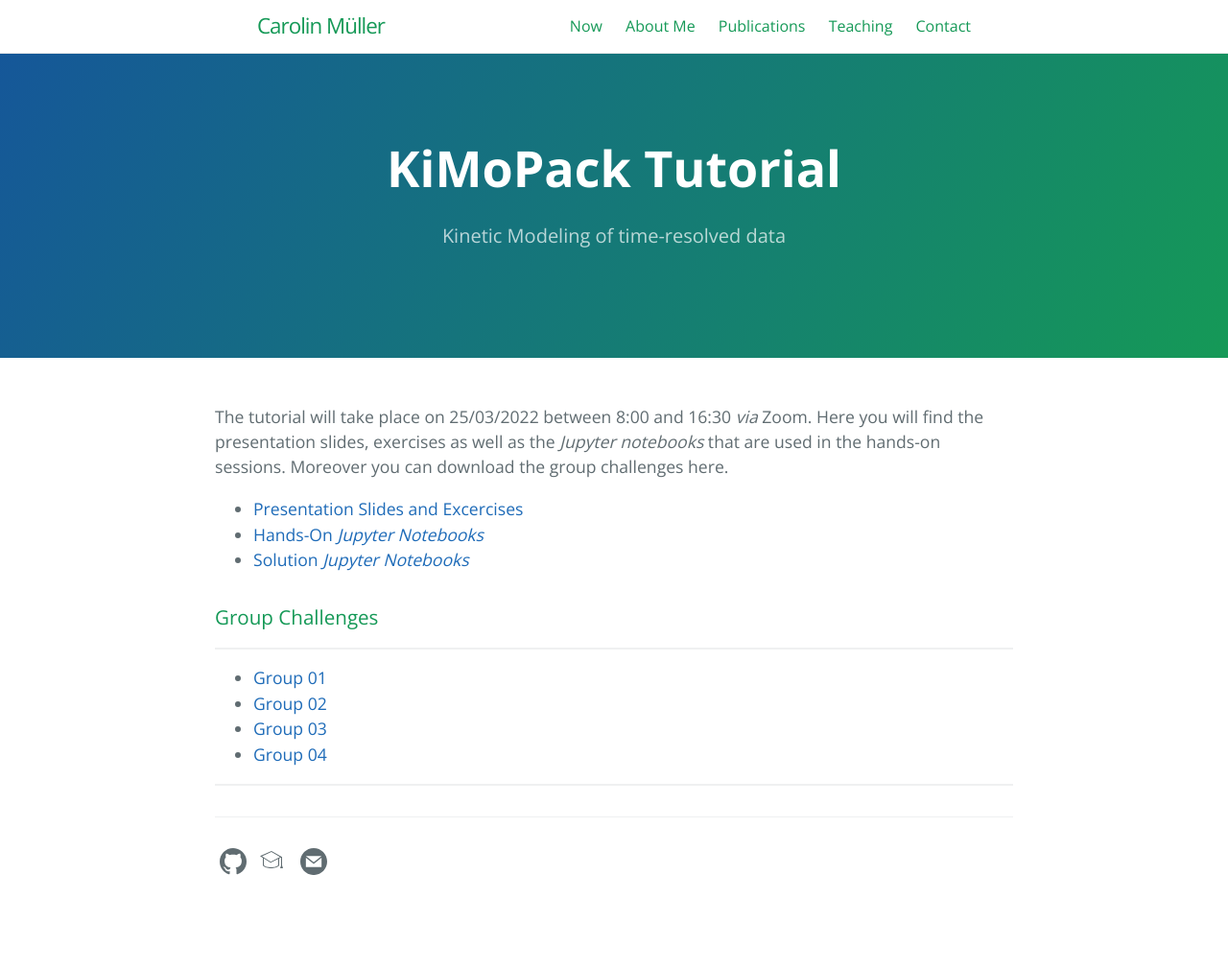
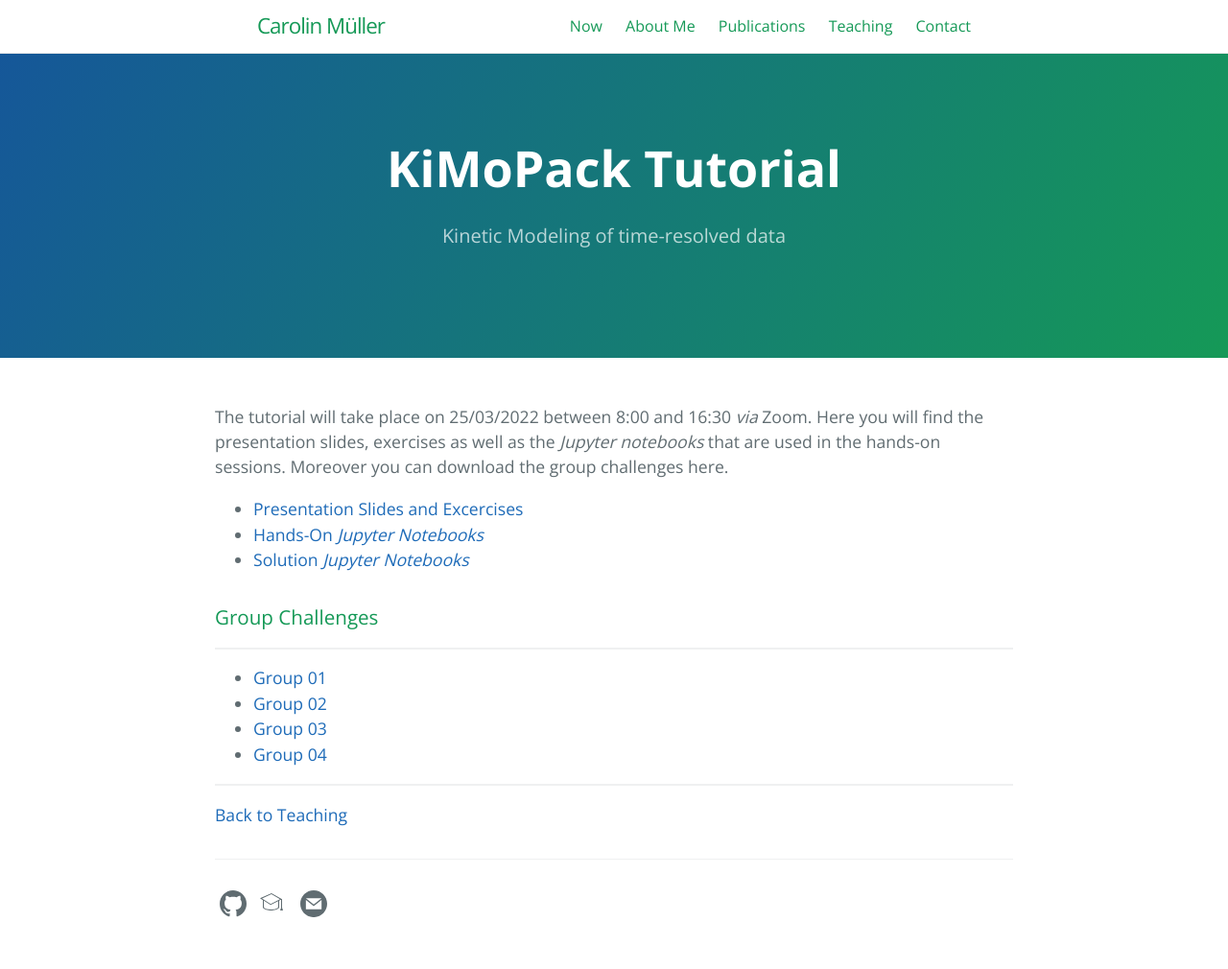
Before and after one commit to carolin-m/carolin-m.github.io, a Jekyll site: the page built from KiMoPack_tutorial.md, in a window 1280 px wide. Shown: the whole page at 96% size. Built offline with Jekyll 4.4.1, drawn with Linux system fonts in a browser that asks for light colours; before the commit the page ends 966 px from its top, so only the background shows below that.

Commit message:
Update KiMoPack_tutorial.md

```diff
--- a/KiMoPack_tutorial.md
+++ b/KiMoPack_tutorial.md
@@ -21,3 +21,5 @@ _____
 - [Group 04]( )
 
 _____
+
+[Back to Teaching]({{ '/teaching.html' | absolute_url }})
```
